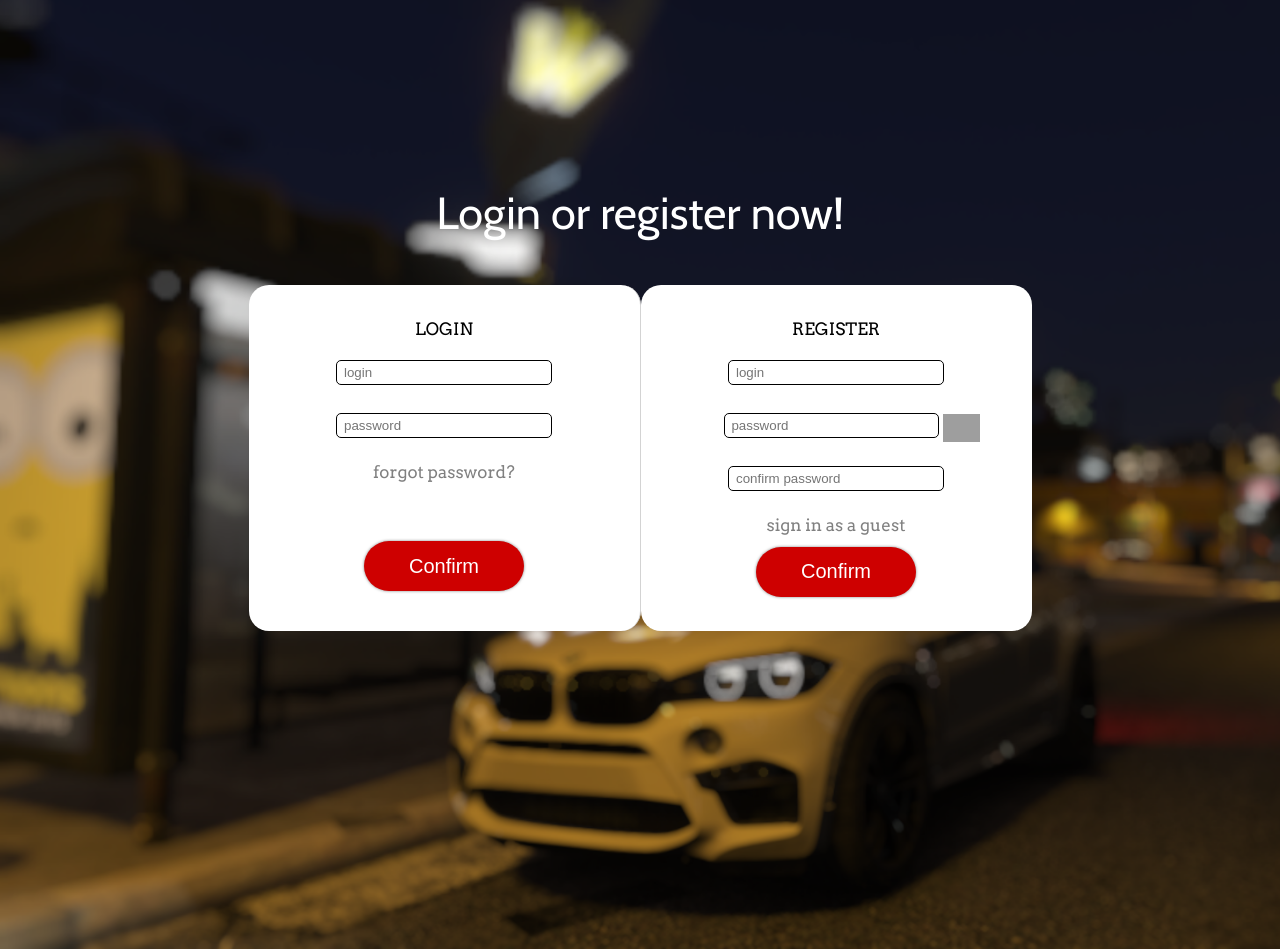
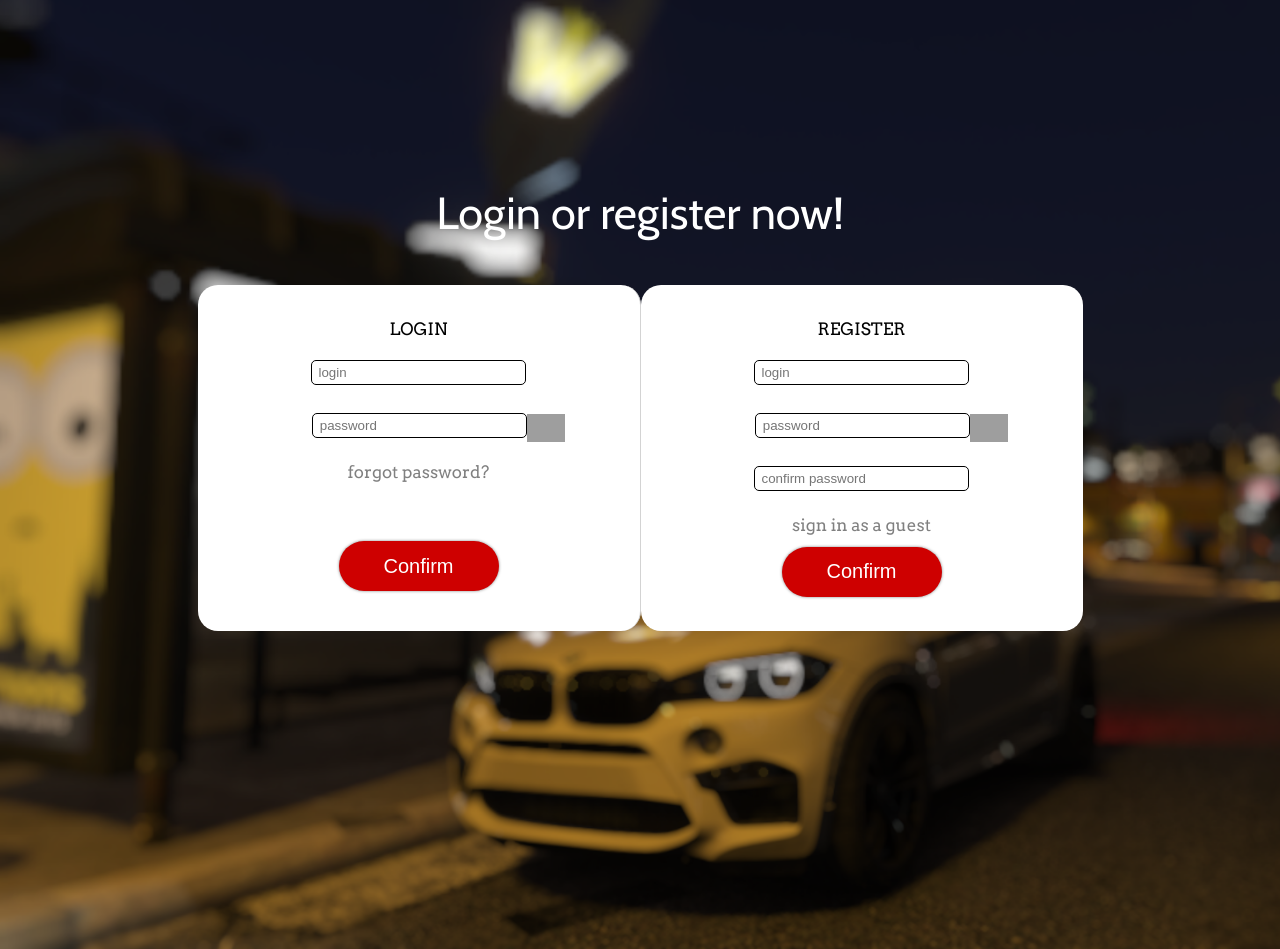
Before and after one commit to georgyshkliaryk/SamSolutions-CarDealerApp, a React (Create React App) app in the folder client/: page /login in a window 1280 px wide. Built offline with nearby package versions, Linux system fonts and the light colour scheme; grey boxes are pictures that could not be loaded; a web font is replaced by a local one.

Commit message:
password visibility

```diff
--- a/client/src/components/Login/Login.scss
+++ b/client/src/components/Login/Login.scss
@@ -26,7 +26,7 @@
   color: black;
   text-align: center;
   padding: 2em 3em;
-  width: 17em;
+  width: 20em;
 
   input {
     width: 15em;
@@ -75,5 +75,5 @@
   vertical-align: bottom;
 }
 .input1 {
-  margin-left: 2.4em;
+  margin-left: 3em;
 }
--- a/client/src/components/Login/Login.tsx
+++ b/client/src/components/Login/Login.tsx
@@ -18,7 +18,10 @@ interface ILogin {
     loginValue2: string;
     passwordValue2: string;
 
-    passwordType: string;
+    passwordType1: string;
+    passwordVisibilityImg1: any;
+    passwordType2: string;
+    passwordVisibilityImg2: any;
 }
 
 class Login extends React.Component<any, any> {
@@ -38,8 +41,41 @@ class Login extends React.Component<any, any> {
       loginValue2: "",
       passwordValue2: "",
 
-      passwordType: "password"
+      passwordType1: "password",
+      passwordVisibilityImg1: require('../../public/assets/imgs/password.png'),
+      passwordType2: "password",
+      passwordVisibilityImg2: require('../../public/assets/imgs/password.png')
   };
+
+  handlePasswordVisibility1() {
+    if (this.state.passwordType1 == "text") {
+      this.setState({
+        passwordType1: "password",
+        passwordVisibilityImg1: require('../../public/assets/imgs/password.png')
+      })
+    }
+    else {
+      this.setState({
+        passwordType1: "text",
+        passwordVisibilityImg1: require('../../public/assets/imgs/password2.png')
+      })
+    }
+  }
+
+  handlePasswordVisibility2() {
+    if (this.state.passwordType2 == "text") {
+      this.setState({
+        passwordType2: "password",
+        passwordVisibilityImg2: require('../../public/assets/imgs/password.png')
+      })
+    }
+    else {
+      this.setState({
+        passwordType2: "text",
+        passwordVisibilityImg2: require('../../public/assets/imgs/password2.png')
+      })
+    }
+  }
 
   handleChangeValue1(event) {
     this.setState({
@@ -131,11 +167,15 @@ class Login extends React.Component<any, any> {
               <span className="login__error">{this.state.loginError1}</span>
               <br />
               <input //PASSWORD
-                type="text"
+                type={this.state.passwordType1}
                 placeholder="password"
                 value={this.state.passwordValue1}
                 onChange={this.handleChangePassword1.bind(this)}
+                className="input1"
               />
+              <a onClick={this.handlePasswordVisibility1.bind(this)}>
+                <img className="password-visible" src={this.state.passwordVisibilityImg1}/>
+              </a>
               <br />
               <span className="login__error">{this.state.passwordError1}</span>
               <br />
@@ -226,30 +266,20 @@ class Login extends React.Component<any, any> {
               <span className="login__error">{this.state.loginError2}</span>
               <br />
               <input
-              type={this.state.passwordType}
+              type={this.state.passwordType2}
               placeholder="password"
               className="input1"
               value={this.state.passwordValue2}
               onChange={this.handleChangePassword2.bind(this)}
-              /> <a onClick={
-                () => {
-                  if (this.state.passwordType == "text") {
-                  this.setState({
-                    passwordType: "password"
-                  })
-                }
-                else {
-                  this.setState({
-                    passwordType: "text"
-                  })
-                }
-                }
-              }><img className="password-visible" src={password1}/></a>
+              />
+              <a onClick={this.handlePasswordVisibility2.bind(this)}>
+                <img className="password-visible" src={this.state.passwordVisibilityImg2}/>
+              </a>
               <br />
               <span className="login__error">{this.state.passwordError2}</span>
               <br />
               <input
-              type={this.state.passwordType}
+              type={this.state.passwordType2}
               placeholder="confirm password"
               value={this.state.confirmPasswordValue}
               onChange={this.handleChangeConfirmPassword2.bind(this)}
```
